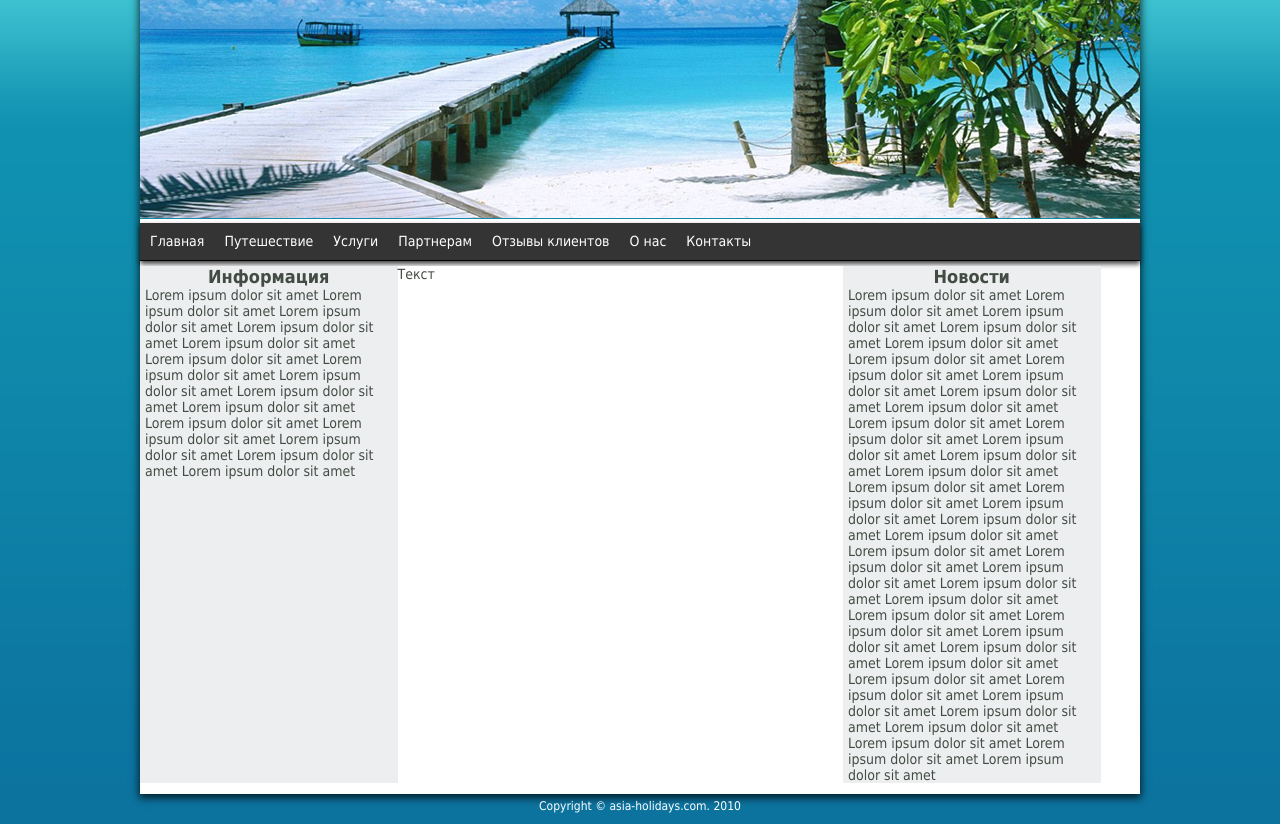
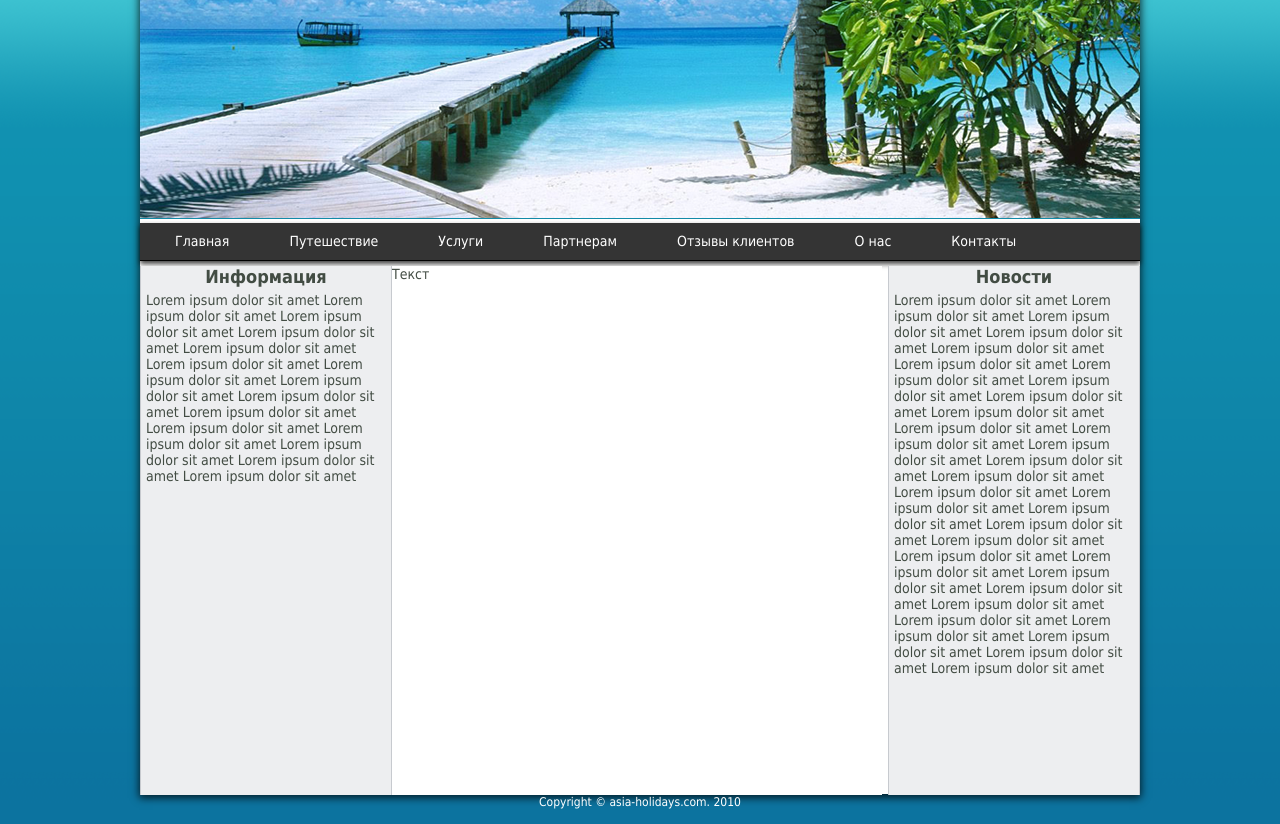
Before and after one commit to AlexxStrelka/GoFrontend-Hometasks, a plain HTML site: page hometask 4/index.html in a window 1280 px wide. Shown: the part 196-1020 px from the top of the page. Drawn offline with Linux system fonts and the light colour scheme.

Commit message:
Hmetask 4 menu and columns width corrected

```diff
--- a/hometask 4/index.html
+++ b/hometask 4/index.html
@@ -67,6 +67,7 @@
     <div class="content">
     <div class="leftColumn">
         <b><h1>Информация</h1></b>
+        <p class="column">
         Lorem ipsum dolor sit amet
         Lorem ipsum dolor sit amet
         Lorem ipsum dolor sit amet
@@ -82,6 +83,7 @@
         Lorem ipsum dolor sit amet
         Lorem ipsum dolor sit amet
         Lorem ipsum dolor sit amet
+        </p>
     </div>
     <div class="centerColumn">
         <p>Текст</p>
@@ -89,6 +91,7 @@
     </div>
     <div class="rightColumn">
         <b><h1>Новости</h1></b>
+        <p class="column">
         Lorem ipsum dolor sit amet
         Lorem ipsum dolor sit amet
         Lorem ipsum dolor sit amet
@@ -119,15 +122,7 @@
         Lorem ipsum dolor sit amet
         Lorem ipsum dolor sit amet
         Lorem ipsum dolor sit amet
-        Lorem ipsum dolor sit amet
-        Lorem ipsum dolor sit amet
-        Lorem ipsum dolor sit amet
-        Lorem ipsum dolor sit amet
-        Lorem ipsum dolor sit amet
-        Lorem ipsum dolor sit amet
-        Lorem ipsum dolor sit amet
-        Lorem ipsum dolor sit amet
-    </div>
+        </p>
     </div>
 </div>
 <div class="copy">
--- a/hometask 4/styles4.css
+++ b/hometask 4/styles4.css
@@ -85,18 +85,20 @@ ul.menu > li {
 }
 ul.menu > li > a {
     display: block;
-    padding: 10px;
+    padding: 10px 25px 10px 35px;
     color: white;
     background-color: #343434;
     text-decoration: none;
-}
+    }
+
+
 ul.menu > li > a:hover {
-    background-color: #343434;
+    background-color: #2a2a2a;
 }
 ul.submenu {
     display: none;
     position: absolute;
-    width: 120px;
+    width: 150px;
     top: 37px;
     left: 0;
     background-color: white;
@@ -130,45 +132,44 @@ ul.submenu > li:hover > ul.submenu {
 }
 
 .content {
-    width: 990px;
-    overflow: hidden;
+    width: 1000px;
+    /*overflow: hidden;*/
     padding-top: 5px;
 }
 .leftColumn {
-    width: 25%;
+    width: 250px;
     float: left;
     background: #edeef0;
     color: #424c43;
     font-size: 14px;
-    padding-bottom: 20000px;
-    margin-bottom: -20000px;
-	padding-left: 5px;
-	padding-right: 5px;
+    height: 529px;
+	/*padding-left: 5px;*/
+	/*padding-right: 5px;*/
+    border-left: solid 1px #c7cacf;
+    border-right: solid 1px #c7cacf;
 
 }
 
 .centerColumn {
-    width: 45%;
+    width: 490px;
     float: left;
     background: white;
     color: #424c43;
     font-size: 14px;
-    padding-bottom: 20000px;
-    margin-bottom: -20000px;
-
+    height: 529px;
 }
 
 .rightColumn {
-    width: 25%;
-    float: left;
+    width: 250px;
+    float: right;
     background: #edeef0;
     color: #424c43;
     font-size: 14px;
-    padding-bottom: 20000px;
-    margin-bottom: -20000px;
-	padding-left: 5px;
-	padding-right: 5px;
-
+    height: 529px;
+    /*padding-left: 5px;*/
+	/*padding-right: 5px;*/
+    border-left: solid 1px #c7cacf;
+    border-right: solid 1px #c7cacf;
 }
 
 h1 {
@@ -177,9 +178,13 @@ h1 {
 	text-align: center;
 }
 
+p.column {
+    padding: 5px;
+}
+
 .copy {
 text-align: center;
-padding-top: 5px;
+padding-top: 15px;
 color: white;
 font-family: Tahoma;
 font-size: 12px;
```
Also changed, not shown: hometask 4/img/mark.png (added).
